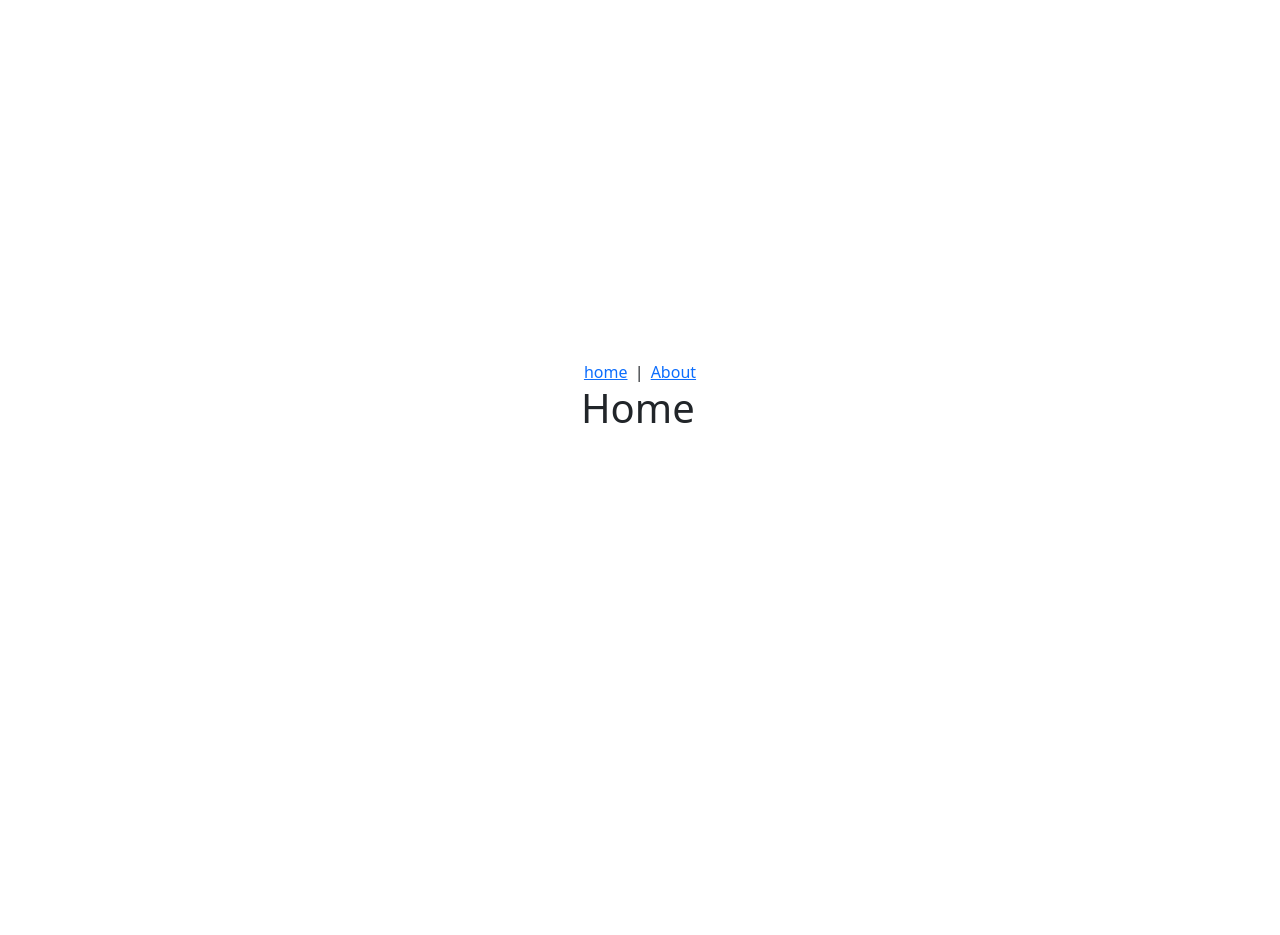
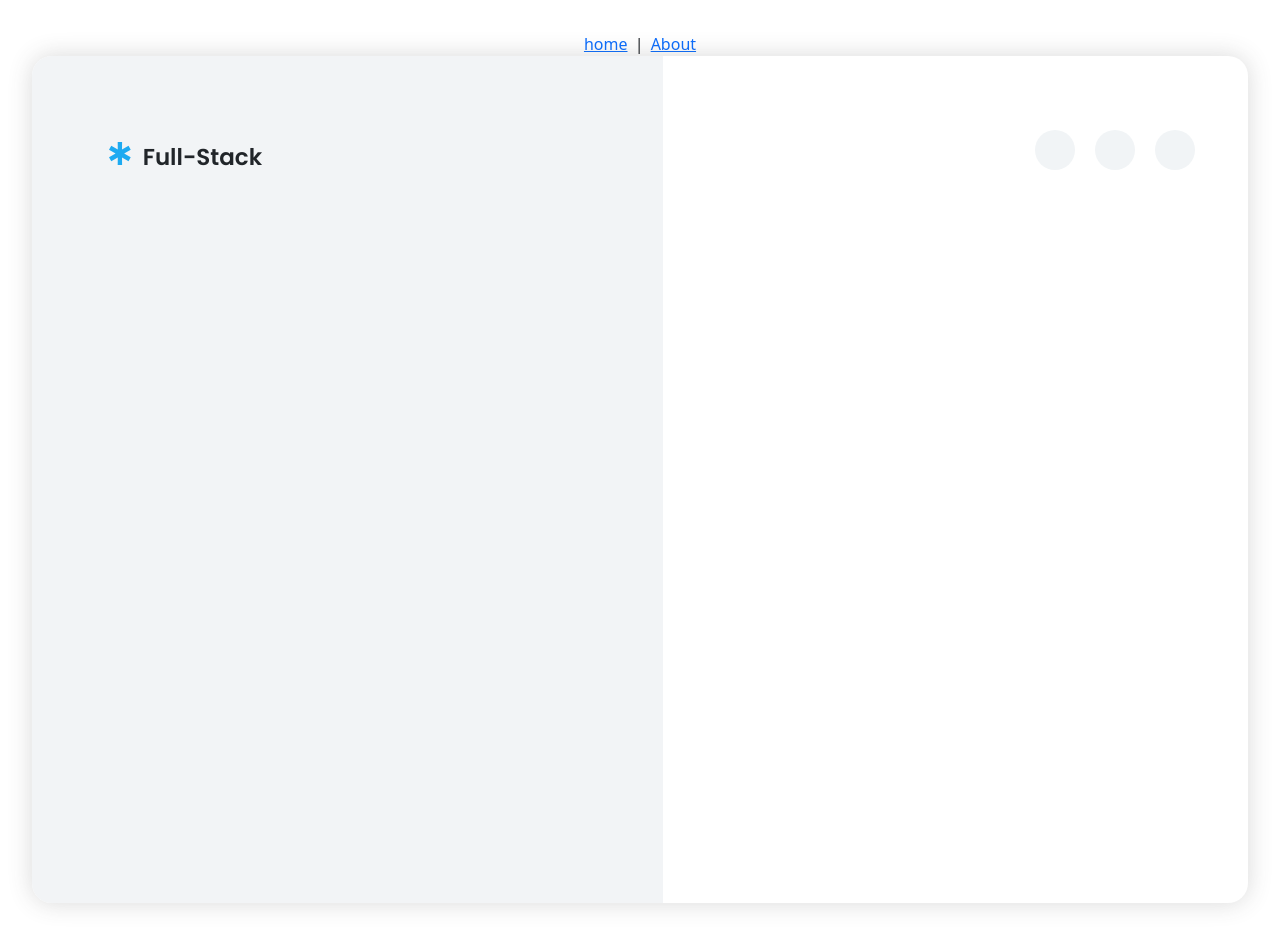
Before and after one commit to s3mi0tics/clkDevPortfolio, a Vue app in the folder clkdev_portfolio/: page / in a window 1280 px wide. Before the commit the page ends 800 px from the top, so only its background shows below. Built offline with nearby package versions, Linux system fonts and the light colour scheme.

Commit message:
Add Nav bar with styling

```diff
--- a/clkdev_portfolio/src/components/Nav.vue
+++ b/clkdev_portfolio/src/components/Nav.vue
@@ -4,6 +4,7 @@
 
 <template>
     <div class="nav">
+        <div class="title">
             <svg xmlns="http://www.w3.org/2000/svg" width="21.729999542236328" height="22.935474395751953" viewBox="85.0 64.0 21.729999542236328 22.935474395751953" preserveAspectRatio="none">
                 <g>
                     <defs>
@@ -14,17 +15,61 @@
                     </g>
                 </g>
             </svg>
-        <p>hello</p>
+            <p class="title-text">
+                Full-Stack
+            </p>
+        </div>
+        <div class="links svg-container">
+                <svg width="44" height="44" xmlns="http://www.w3.org/2000/svg">
+                    <!-- Circle with red fill and black border -->
+                    <circle cx="22" cy="22" r="20" fill="#F1F4F6" />
+                </svg>
+                <svg width="44" height="44" xmlns="http://www.w3.org/2000/svg">
+                    <!-- Circle with red fill and black border -->
+                    <circle cx="22" cy="22" r="20" fill="#F1F4F6" />
+                </svg>
+                <svg width="44" height="44" xmlns="http://www.w3.org/2000/svg">
+                    <!-- Circle with red fill and black border -->
+                    <circle cx="22" cy="22" r="20" fill="#F1F4F6" />
+                </svg>
+        </div>
     </div>
 </template>
 
 
 <style lang="scss" scoped>
 .nav {
-
     display: flex;
     justify-content: space-between;
-    align-items: center;
+    align-item: center;
     position: relative;
+    margin-top: 72px;
+    margin-left: 65px;
+    margin-right: 51px;
+    font-size: 23px;
+    font-family: 'Poppins', sans-serif;
+    font-weight: 900;
 }
+
+.title {
+    margin: 12px;
+    display: flex;
+    align-items: baseline;
+}
+
+.title-text {
+    font-family: 'Poppins', sans-serif;
+    font-weight: 600;
+    margin-left: 12px;
+}
+
+.links {
+    display: flex;
+}
+
+.svg-container > * {
+    margin-left: 16px;
+}
+
+
 </style>
--- a/clkdev_portfolio/src/views/HomeView.vue
+++ b/clkdev_portfolio/src/views/HomeView.vue
@@ -1,5 +1,18 @@
+<script setup>
+import Card from '@/components/Card.vue';
+</script>
+
 <template>
   <div class="home">
-    <h1>Home</h1>
+    <Card />
   </div>
 </template>
+
+<style lang="scss" scoped>
+.home {
+  display: flex;
+  justify-content: center;
+  align-items: center;
+}
+
+</style>
```
Also changed, not shown: clkdev_portfolio/src/views/AboutView.vue (line endings or trailing spaces). Lines whose indentation alone changed are shown as unchanged.
